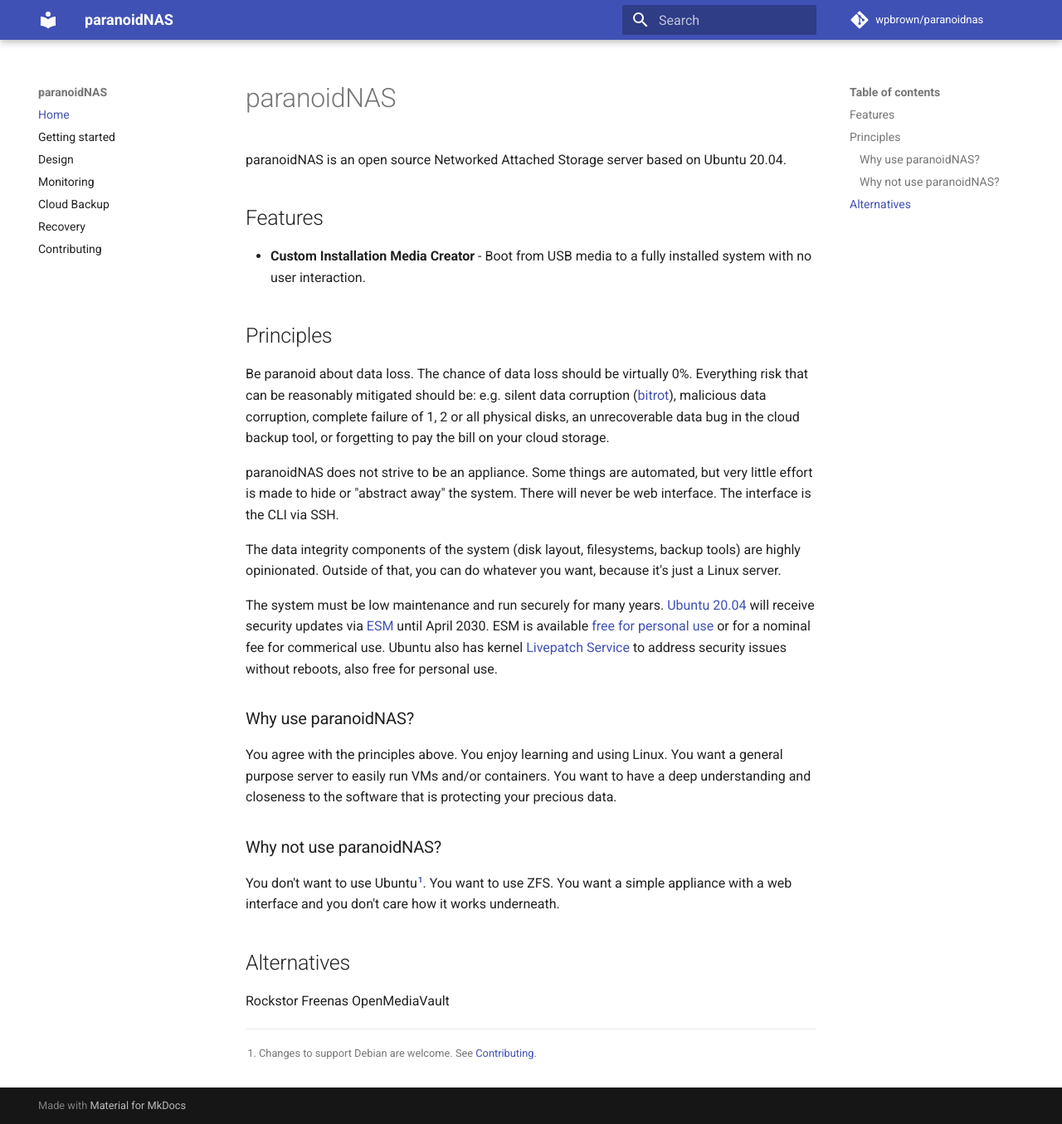
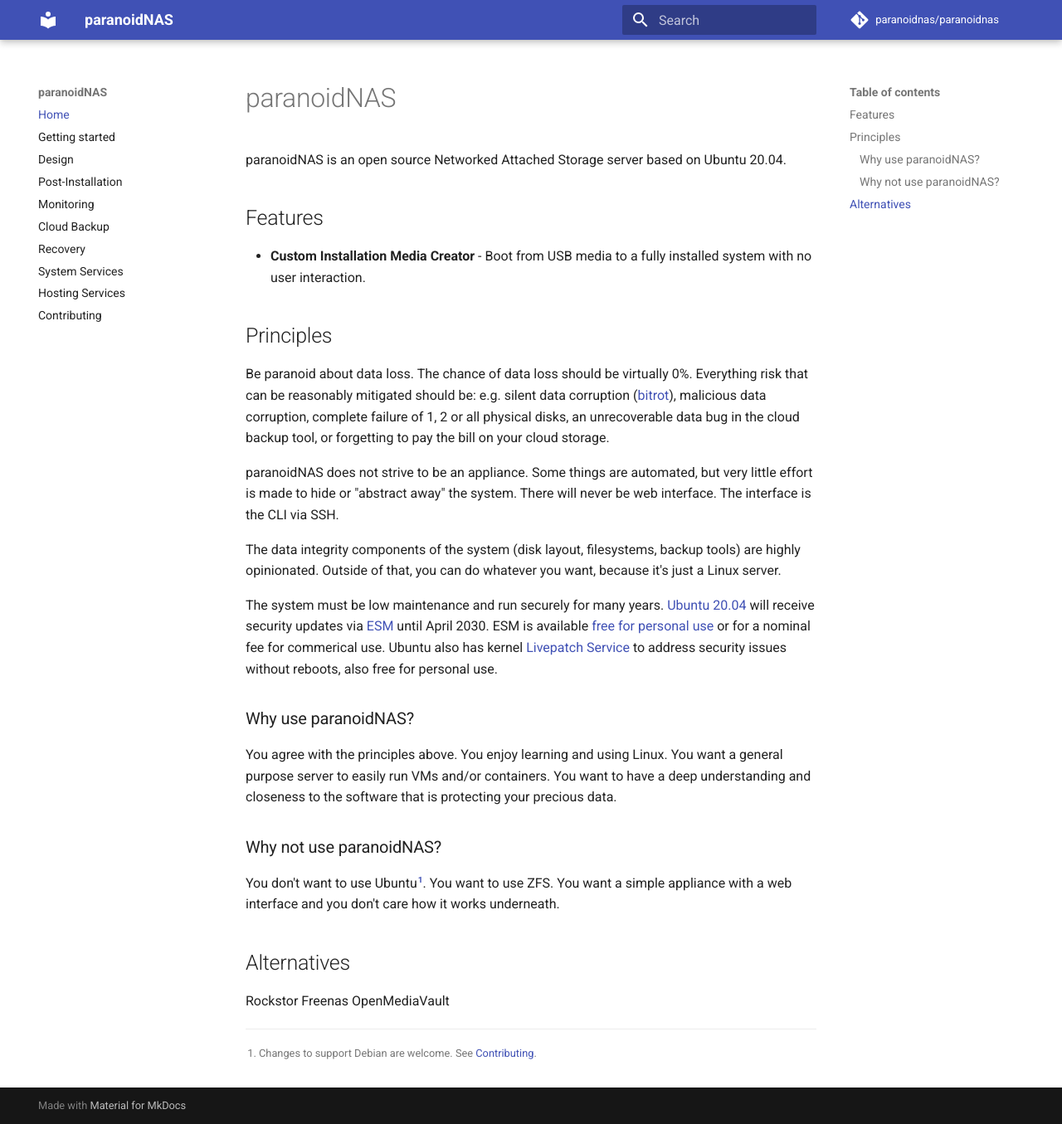
Before and after one commit to blockcaptain/blockcaptain-docs, an MkDocs documentation site: the page built from docs/index.md, in a window 1280 px wide and 1355 px high. Shown: the whole window at 83% size. Built offline with MkDocs 1.6.1 and Material for MkDocs 9.7.7, drawn with Linux system fonts in a browser that asks for light colours; comment, search, counter and statistics services are not loaded.

Commit message:
workflow update

```diff
--- a/mkdocs.yml
+++ b/mkdocs.yml
@@ -1,6 +1,6 @@
 site_name: paranoidNAS
-repo_name: wpbrown/paranoidnas
-repo_url: https://github.com/wpbrown/paranoidnas
+repo_name: paranoidnas/paranoidnas
+repo_url: https://github.com/paranoidnas/paranoidnas
 theme:
   name: material
   palette:
@@ -18,7 +18,10 @@ nav:
   - Home: index.md
   - Getting started: getting-started.md
   - Design: design.md
+  - Post-Installation: post-install.md
   - Monitoring: monitoring.md
   - Cloud Backup: cloud-backup.md
   - Recovery: recovery.md
+  - System Services: system-services.md
+  - Hosting Services: hosting-services.md
   - Contributing: contributing.md
```
Also changed, not shown: 1 other file.
